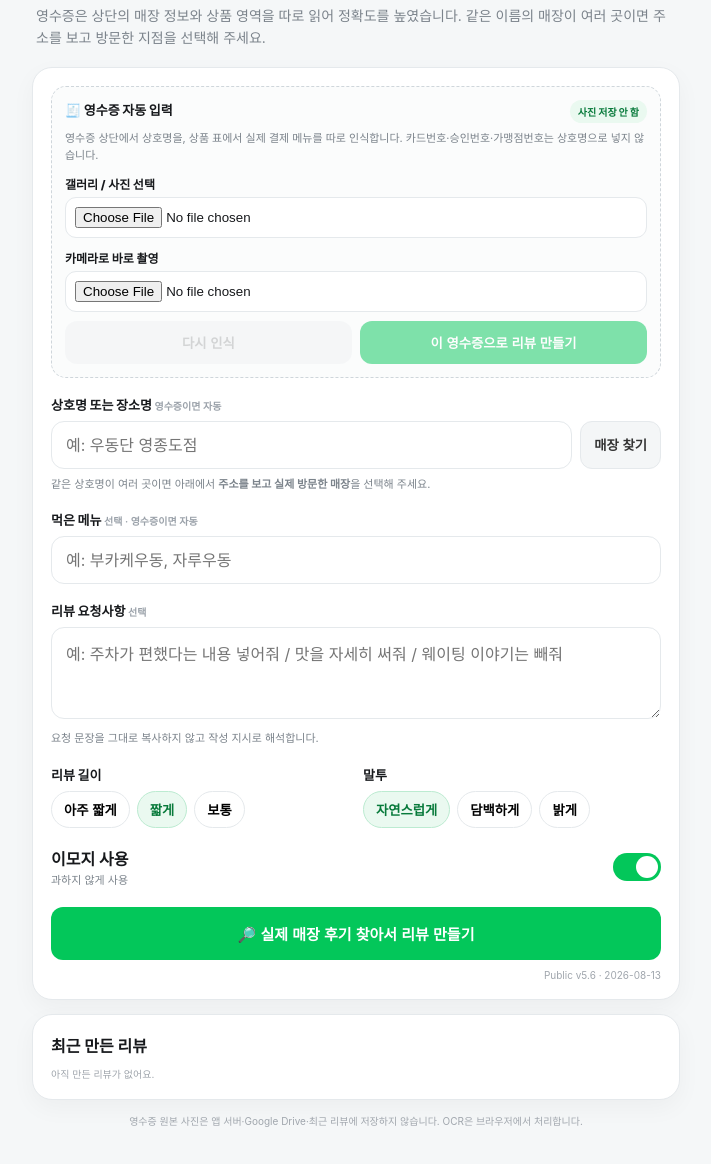
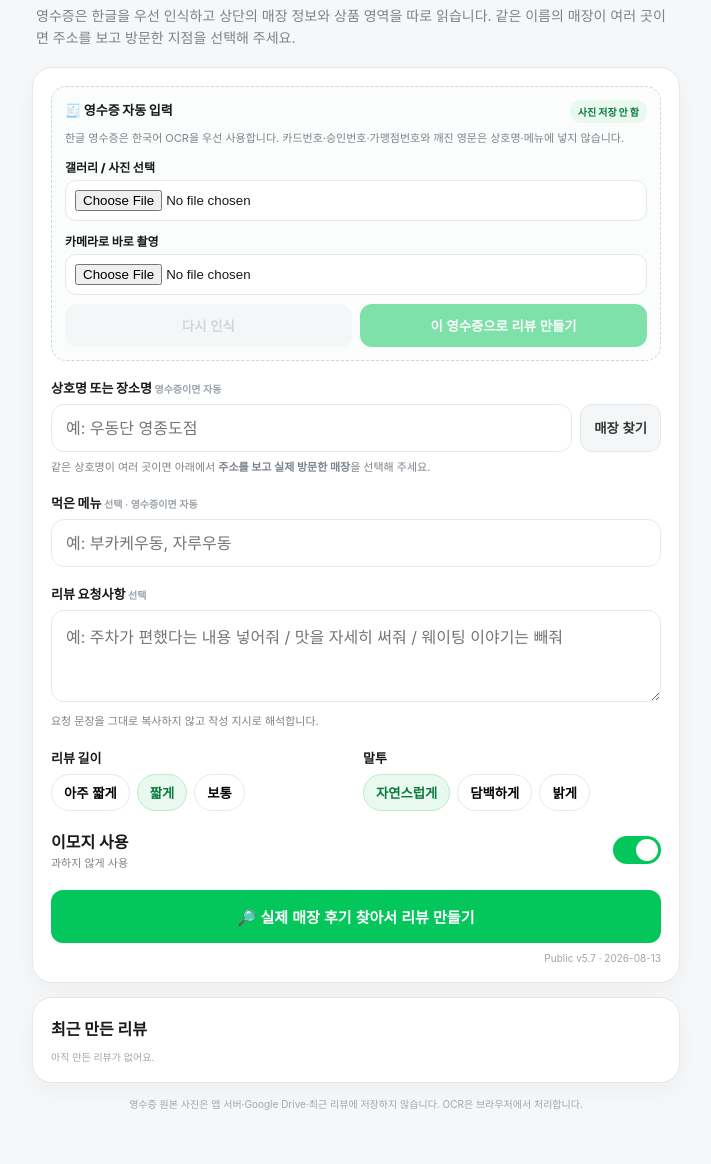
Before and after one commit to dongdongk24-collab/dong, a website: page public/review/index.html in a window 1280 px wide. Shown: the part 136-1300 px from the top of the page, without its empty margins (284-995 px from the left). Drawn offline with Linux system fonts and the light colour scheme.

Commit message:
Use v5.7 Korean-first receipt OCR

```diff
--- a/public/review/index.html
+++ b/public/review/index.html
@@ -5,21 +5,21 @@
 <meta name="viewport" content="width=device-width,initial-scale=1,viewport-fit=cover">
 <meta name="theme-color" content="#03c75a">
 <title>간단 리뷰 메이커</title>
-<link rel="stylesheet" href="/review/style.css?v=5.6">
+<link rel="stylesheet" href="/review/style.css?v=5.7">
 </head>
 <body>
 <main class="wrap">
-<section class="hero"><div class="brand">● 간단 리뷰 메이커</div><h1>정확한 매장을 고르고,<br>실제 후기 기반으로.</h1><div class="lead">영수증은 상단의 매장 정보와 상품 영역을 따로 읽어 정확도를 높였습니다. 같은 이름의 매장이 여러 곳이면 주소를 보고 방문한 지점을 선택해 주세요.</div></section>
+<section class="hero"><div class="brand">● 간단 리뷰 메이커</div><h1>정확한 매장을 고르고,<br>실제 후기 기반으로.</h1><div class="lead">영수증은 한글을 우선 인식하고 상단의 매장 정보와 상품 영역을 따로 읽습니다. 같은 이름의 매장이 여러 곳이면 주소를 보고 방문한 지점을 선택해 주세요.</div></section>
 <section class="card">
-<div class="receipt"><div class="rhead"><span>🧾 영수증 자동 입력</span><span class="privacy">사진 저장 안 함</span></div><div class="hint">영수증 상단에서 상호명을, 상품 표에서 실제 결제 메뉴를 따로 인식합니다. 카드번호·승인번호·가맹점번호는 상호명으로 넣지 않습니다.</div><label class="file-label">갤러리 / 사진 선택</label><input id="galleryInput" class="file" type="file" accept="image/*"><label class="file-label">카메라로 바로 촬영</label><input id="cameraInput" class="file" type="file" accept="image/*" capture="environment"><div id="preview" class="preview"><img id="receiptImg" alt="영수증 미리보기"><div id="selected" class="selected"></div></div><div id="progress" class="progress"><span id="bar"></span></div><div id="status" class="status"></div><div class="rbuttons"><button id="retry" class="retry" disabled>다시 인식</button><button id="receiptGo" class="receipt-go" disabled>이 영수증으로 리뷰 만들기</button></div></div>
+<div class="receipt"><div class="rhead"><span>🧾 영수증 자동 입력</span><span class="privacy">사진 저장 안 함</span></div><div class="hint">한글 영수증은 한국어 OCR을 우선 사용합니다. 카드번호·승인번호·가맹점번호와 깨진 영문은 상호명·메뉴에 넣지 않습니다.</div><label class="file-label">갤러리 / 사진 선택</label><input id="galleryInput" class="file" type="file" accept="image/*"><label class="file-label">카메라로 바로 촬영</label><input id="cameraInput" class="file" type="file" accept="image/*" capture="environment"><div id="preview" class="preview"><img id="receiptImg" alt="영수증 미리보기"><div id="selected" class="selected"></div></div><div id="progress" class="progress"><span id="bar"></span></div><div id="status" class="status"></div><div class="rbuttons"><button id="retry" class="retry" disabled>다시 인식</button><button id="receiptGo" class="receipt-go" disabled>이 영수증으로 리뷰 만들기</button></div></div>
 <div class="field"><div class="label">상호명 또는 장소명 <span class="optional">영수증이면 자동</span></div><div class="place-row"><input id="place" class="input" autocomplete="off" placeholder="예: 우동단 영종도점"><button id="placeSearchBtn" class="find" type="button">매장 찾기</button></div><div class="hint">같은 상호명이 여러 곳이면 아래에서 <b>주소를 보고 실제 방문한 매장</b>을 선택해 주세요.</div><div id="placeSelected" class="place-selected"></div><div id="placeStatus" class="place-status"></div><div id="placeOptions" class="place-options"></div></div>
 <div class="field"><div class="label">먹은 메뉴 <span class="optional">선택 · 영수증이면 자동</span></div><input id="menu" class="input" autocomplete="off" placeholder="예: 부카케우동, 자루우동"></div>
 <div class="field"><div class="label">리뷰 요청사항 <span class="optional">선택</span></div><textarea id="note" class="textarea" placeholder="예: 주차가 편했다는 내용 넣어줘 / 맛을 자세히 써줘 / 웨이팅 이야기는 빼줘"></textarea><div class="hint">요청 문장을 그대로 복사하지 않고 작성 지시로 해석합니다.</div></div>
 <div class="two"><div><div class="section-label">리뷰 길이</div><div id="lengthChips" class="chips"><button class="chip" data-value="아주 짧게">아주 짧게</button><button class="chip active" data-value="짧게">짧게</button><button class="chip" data-value="보통">보통</button></div></div><div><div class="section-label">말투</div><div id="toneChips" class="chips"><button class="chip active" data-value="자연스럽게">자연스럽게</button><button class="chip" data-value="담백하게">담백하게</button><button class="chip" data-value="밝게">밝게</button></div></div></div>
-<div class="toggle"><div><b>이모지 사용</b><div class="hint" style="margin-top:2px">과하지 않게 사용</div></div><label class="switch"><input id="emoji" type="checkbox" checked><span class="slider"></span></label></div><button id="generate" class="primary">🔎 실제 매장 후기 찾아서 리뷰 만들기</button><div class="version">Public v5.6 · 2026-08-13</div>
+<div class="toggle"><div><b>이모지 사용</b><div class="hint" style="margin-top:2px">과하지 않게 사용</div></div><label class="switch"><input id="emoji" type="checkbox" checked><span class="slider"></span></label></div><button id="generate" class="primary">🔎 실제 매장 후기 찾아서 리뷰 만들기</button><div class="version">Public v5.7 · 2026-08-13</div>
 </section>
 <section id="resultCard" class="card result-card"><div class="result-top"><div class="result-title">생성된 리뷰</div><div id="resultTag" class="tag">선택 매장 후기 기반</div></div><div id="research" class="research"></div><div id="review" class="review"></div><div id="count" class="count"></div><div class="actions"><button id="reroll" class="btn reroll">↻ 다시 만들기</button><button id="copy" class="btn copy">복사하기</button></div></section>
 <section class="card"><b>최근 만든 리뷰</b><div id="history" class="history"></div></section><div class="footer">영수증 원본 사진은 앱 서버·Google Drive·최근 리뷰에 저장하지 않습니다. OCR은 브라우저에서 처리합니다.</div>
 </main><div id="toast" class="toast"></div>
-<script src="/review/app.js?v=5.6"></script>
+<script src="/review/app57.js?v=5.7"></script>
 </body></html>
```
